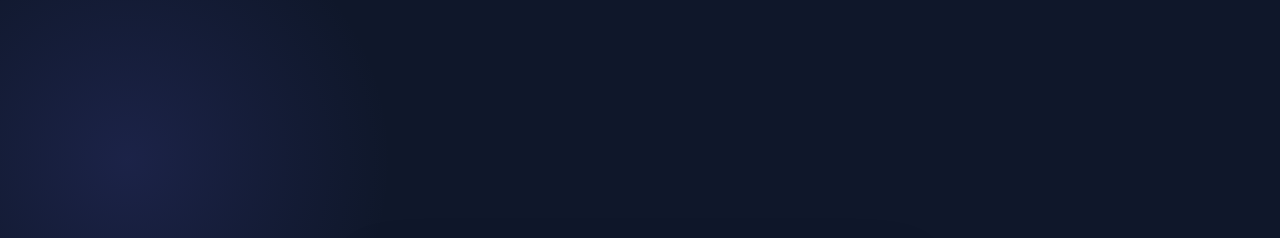
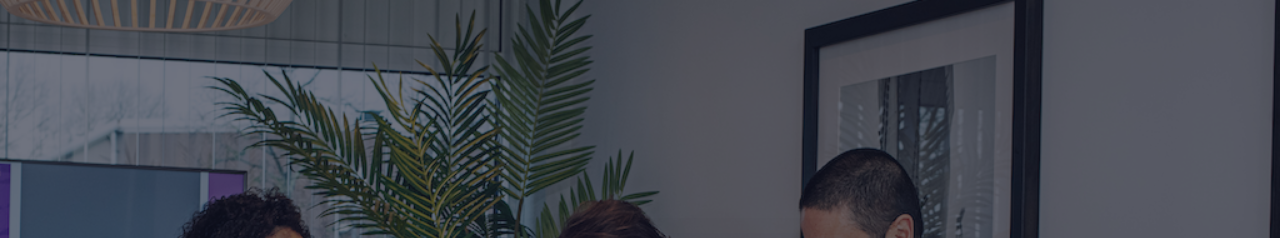
Before and after one commit to irsanwidarto/is-de-minor-ondernemerschap-iets-voor-mij, a website built with Vite: page index.html in a window 1280 px wide. Shown: the top 238 px of the page. Built offline with nearby package versions, Linux system fonts and the light colour scheme.

Commit message:
foto's in de achtergrond

```diff
--- a/index.html
+++ b/index.html
@@ -17,6 +17,7 @@
     <input type="email" name="email" />
     <input type="text" name="submission-path" />
   </form>
+  <div id="background-layer"></div>
   <div id="app"></div>
   <script type="module" src="/main.js"></script>
 </body>
--- a/main.js
+++ b/main.js
@@ -2,12 +2,45 @@ import './style.css'
 import { questions } from './questions.js'
 
 const app = document.querySelector('#app')
+const backgroundLayer = document.querySelector('#background-layer')
 
 let currentStep = 0
 let userPath = []
-// Steps: 0, 1, 2 (Questions), 3 (Email), 4 (End/No Match)
+// Steps: 0, 1, 2 (Questions), 3 (Email), 4 (End/No Match), 5 (Success)
+
+// Preload images to avoid flickering
+const bgImages = [
+    '/bg-question-1.png',
+    '/bg-question-2.png',
+    '/bg-question-3.png',
+];
+
+// Shuffle images
+const shuffledImages = [...bgImages].sort(() => Math.random() - 0.5);
+
+shuffledImages.forEach(src => {
+    const img = new Image();
+    img.src = src;
+});
+
+function updateBackground() {
+    let imageUrl = '';
+
+    // Determine image based on step
+    if (currentStep < questions.length) {
+        // Steps 0, 1, 2 correspond to Questions 1, 2, 3
+        imageUrl = `url('${shuffledImages[currentStep]}')`;
+    } else {
+        // For Email (3), End (4), or Success (5)
+        // Reuse the last image (associated with step 2 / question 3)
+        imageUrl = `url('${shuffledImages[2]}')`;
+    }
+
+    backgroundLayer.style.backgroundImage = imageUrl;
+}
 
 function render() {
+    updateBackground();
     app.innerHTML = ''
 
     if (currentStep < questions.length) {
--- a/style.css
+++ b/style.css
@@ -20,10 +20,33 @@ body {
     justify-content: center;
     align-items: center;
     min-height: 100vh;
-    background-image:
-        radial-gradient(circle at 10% 20%, rgba(99, 102, 241, 0.15) 0%, transparent 20%),
-        radial-gradient(circle at 90% 80%, rgba(168, 85, 247, 0.15) 0%, transparent 20%);
     overflow: hidden;
+    position: relative;
+}
+
+#background-layer {
+    position: fixed;
+    top: 0;
+    left: 0;
+    width: 100%;
+    height: 100%;
+    z-index: -1;
+    background-size: cover;
+    background-position: center;
+    background-repeat: no-repeat;
+    transition: background-image 0.5s ease-in-out;
+}
+
+/* Optional: Add a dark overlay so text remains readable on photos */
+#background-layer::after {
+    content: '';
+    position: absolute;
+    top: 0;
+    left: 0;
+    width: 100%;
+    height: 100%;
+    background: rgba(15, 23, 42, 0.6);
+    /* Adjust opacity as needed */
 }
 
 #app {
@@ -52,6 +75,7 @@ h1 {
     line-height: 1.2;
     background: var(--accent-gradient);
     -webkit-background-clip: text;
+    background-clip: text;
     -webkit-text-fill-color: transparent;
 }
 
```
Also changed, not shown: public/bg-question-1.png (added), public/bg-question-2.png (added), public/bg-question-3.png (added).
